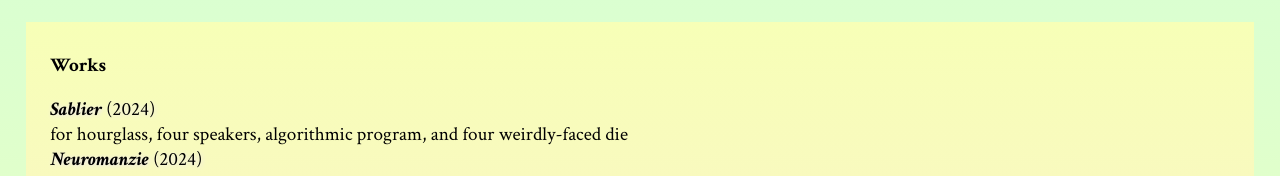
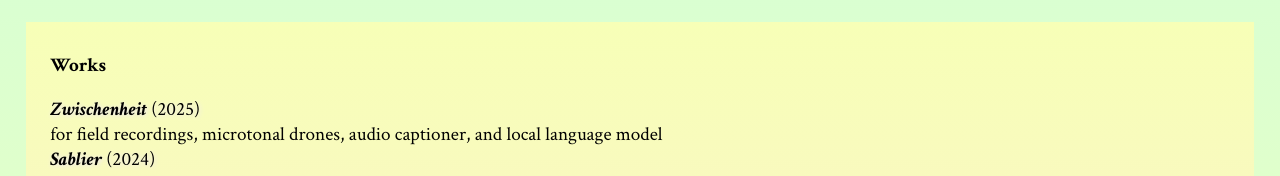
Before and after one commit to Olbos/riccardoancona.github.io, a plain HTML site: page index.html in a window 1280 px wide. Shown: the part 843-1019 px from the top of the page. Drawn offline with Linux system fonts and the light colour scheme.

Commit message:
Update index.html

```diff
--- a/index.html
+++ b/index.html
@@ -73,6 +73,10 @@
    </div>
    <div class="work-list">
      <p class="section-title"><b>Works</b></p>
+     <div class="work">
+       <div class="work-title"><a href="/unreleased.html" target="_blank"><b><i>Zwischenheit</i></b> (2025)</a></div>
+       <div class="work-info">for field recordings, microtonal drones, audio captioner, and local language model</div>
+     </div>
      <div class="work">
        <div class="work-title"><a href="/unreleased.html" target="_blank"><b><i>Sablier</i></b> (2024)</a></div>
        <div class="work-info">for hourglass, four speakers, algorithmic program, and four weirdly-faced die</div>
```
